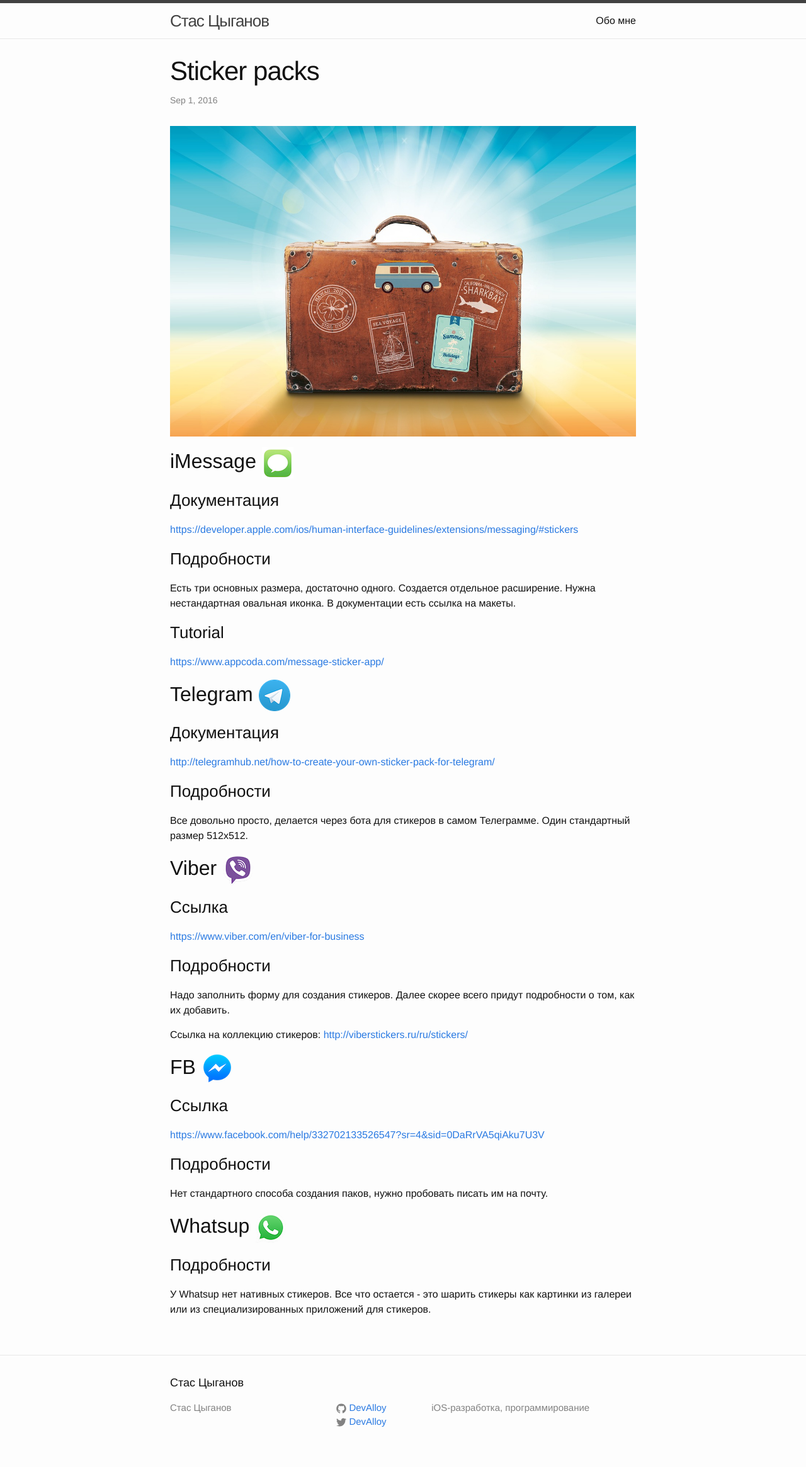
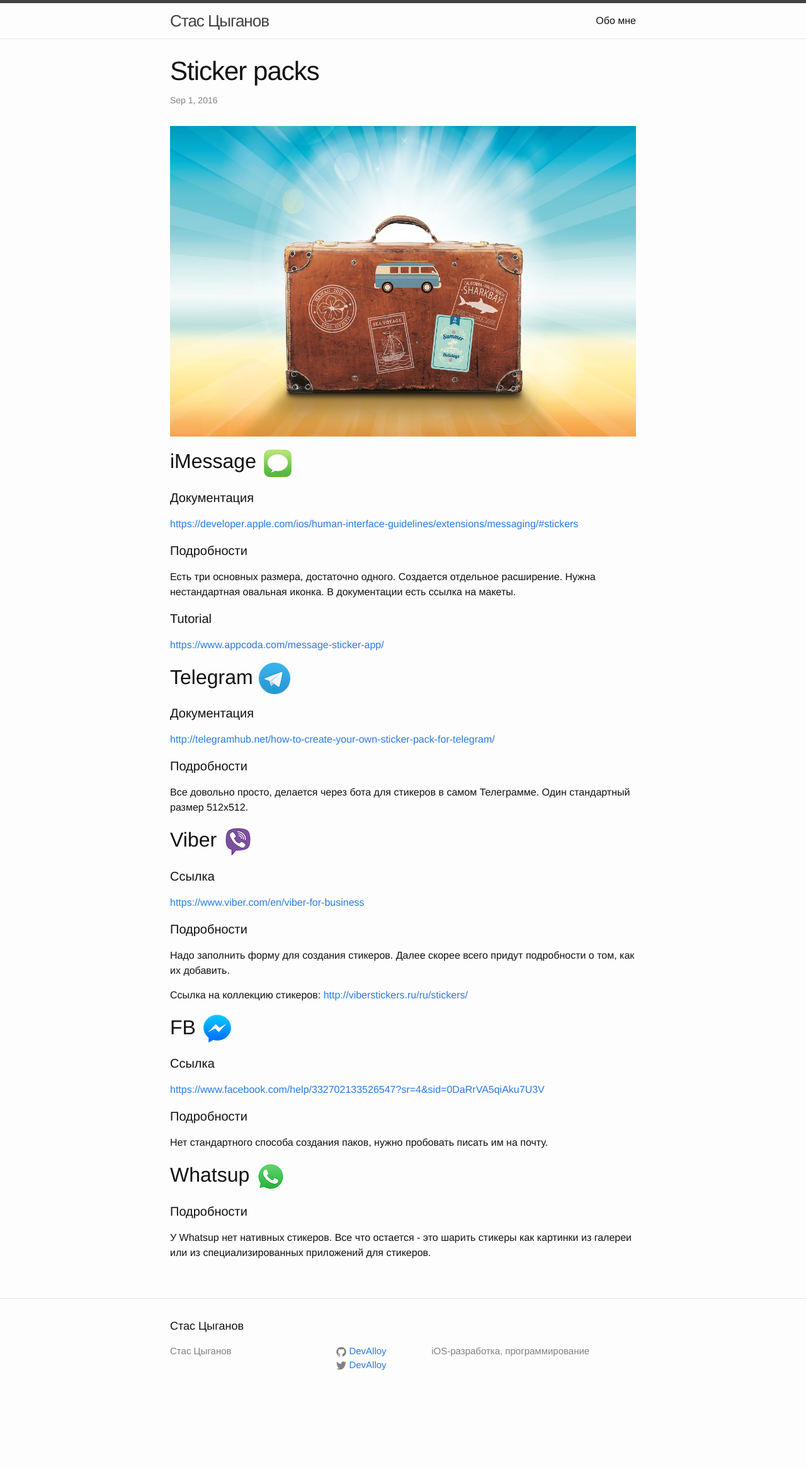
Before and after one commit to DevAlloy/DevAlloy.github.io, a Jekyll site: the page built from _posts/2016-09-01-sticker-packs.md, in a window 1280 px wide. Shown: the whole page at 63% size. Built offline with Jekyll 4.4.1, drawn with Linux system fonts in a browser that asks for light colours; comment, search, counter and statistics services are not loaded; after the commit the page ends 2239 px from its top, so only the background shows below that.

Commit message:
Исправлены размеры подзаголовков

```diff
--- a/_posts/2016-09-01-sticker-packs.md
+++ b/_posts/2016-09-01-sticker-packs.md
@@ -13,42 +13,42 @@ comments: true
 
 ## iMessage ![]({{ site.url }}/assets/sticker-packs/imessage-logo.png)
 
-### Документация
+#### Документация
 <https://developer.apple.com/ios/human-interface-guidelines/extensions/messaging/#stickers>
 
-### Подробности
+#### Подробности
 Есть три основных размера, достаточно одного. Создается отдельное расширение. Нужна нестандартная овальная иконка. В документации есть ссылка на макеты.
 
-### Tutorial
+#### Tutorial
 <https://www.appcoda.com/message-sticker-app/>
 
 ## Telegram ![]({{ site.url }}/assets/sticker-packs/telegram-logo.png)
 
-### Документация
+#### Документация
 <http://telegramhub.net/how-to-create-your-own-sticker-pack-for-telegram/>
 
-### Подробности
+#### Подробности
 Все довольно просто, делается через бота для стикеров в самом Телеграмме. Один стандартный размер 512х512.
 
 ## Viber ![]({{ site.url }}/assets/sticker-packs/viber-logo.png)
 
-### Ссылка
+#### Ссылка
 <https://www.viber.com/en/viber-for-business>
 
-### Подробности
+#### Подробности
 Надо заполнить форму для создания стикеров. Далее скорее всего придут подробности о том, как их добавить.
 
 Ссылка на коллекцию стикеров: <http://viberstickers.ru/ru/stickers/>
 
 ## FB ![]({{ site.url }}/assets/sticker-packs/fb-logo.png)
 
-### Ссылка
+#### Ссылка
 <https://www.facebook.com/help/332702133526547?sr=4&sid=0DaRrVA5qiAku7U3V>
 
-### Подробности
+#### Подробности
 Нет стандартного способа создания паков, нужно пробовать писать им на почту.
 
 ## Whatsup ![]({{ site.url }}/assets/sticker-packs/whatsup-logo.png)
 
-### Подробности
+#### Подробности
 У Whatsup нет нативных стикеров. Все что остается - это шарить стикеры как картинки из галереи или из специализированных приложений для стикеров.
```
